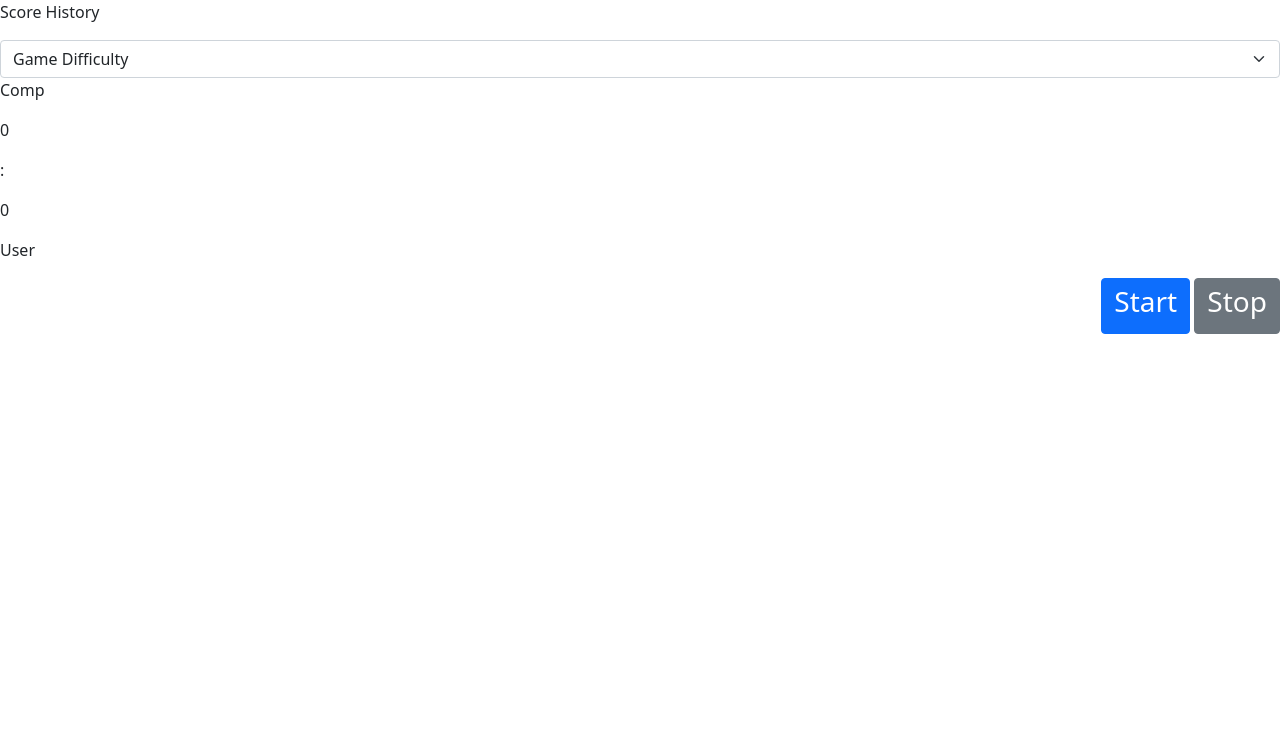
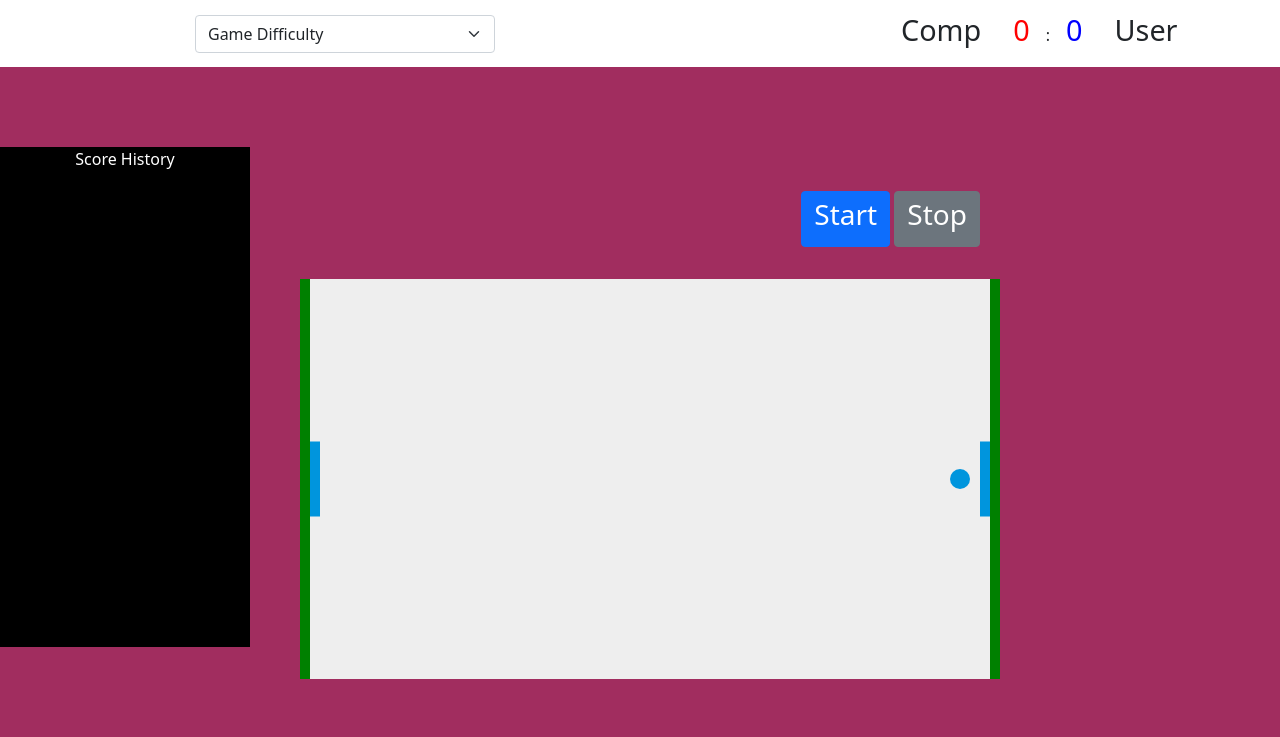
Before and after one commit to nabekabebe/Js_Ball_Game, a plain HTML site: page index.html in a window 1280 px wide. Drawn offline with nearby package versions, Linux system fonts and the light colour scheme; the site is published under a folder, as on GitHub Pages, so addresses that start at the root find nothing.

Commit message:
Folder structure corrected.

```diff
--- a/index.html
+++ b/index.html
@@ -6,7 +6,7 @@
     <title>Gamedev Canvas Workshop</title>
     <link href="https://cdn.jsdelivr.net/npm/bootstrap@5.0.0-beta1/dist/css/bootstrap.min.css" rel="stylesheet"
         integrity="sha384-giJF6kkoqNQ00vy+HMDP7azOuL0xtbfIcaT9wjKHr8RbDVddVHyTfAAsrekwKmP1" crossorigin="anonymous">
-    <link rel="stylesheet" href="/main.css">
+    <link rel="stylesheet" href="./assets/css/main.css">
 </head>
 
 <body>
@@ -51,9 +51,9 @@
     <script src="https://cdn.jsdelivr.net/npm/bootstrap@5.0.0-beta1/dist/js/bootstrap.bundle.min.js"
         integrity="sha384-ygbV9kiqUc6oa4msXn9868pTtWMgiQaeYH7/t7LECLbyPA2x65Kgf80OJFdroafW"
         crossorigin="anonymous"></script>
-    <script src="/model.js">
+    <script src="./assets/js/model.js">
     </script>
-    <script src="/main.js">
+    <script src="./assets/js/main.js">
     </script>
 </body>
 
```
Also changed, not shown: assets/css/main.css (renamed from main.css), assets/js/main.js (renamed from main.js), assets/js/model.js (renamed from model.js).
